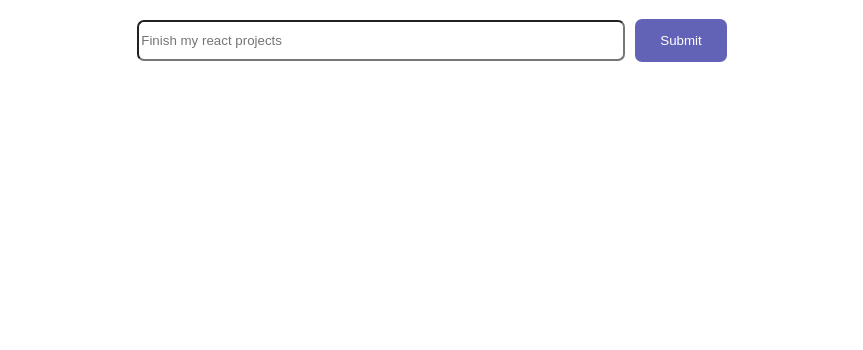
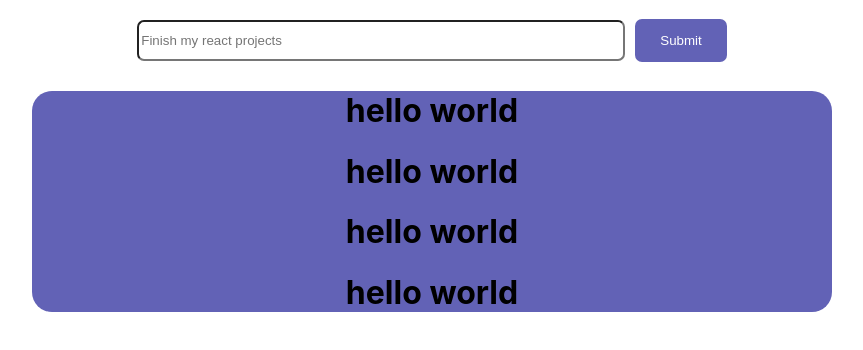
Before and after one commit to muyasamuel/React-Todo-List, a React (Create React App) app: page / in a window 1280 px wide. Shown: the top 350 px of the page, without its empty margins (208-1071 px from the left). Built offline with nearby package versions, Linux system fonts and the light colour scheme.

Commit message:
Adding a list css module and styling the div ist

```diff
--- a/src/components/List.js
+++ b/src/components/List.js
@@ -1,8 +1,13 @@
-import React from 'react'
+import React from 'react';
+import classes from './List.module.css'
 
 function List() {
   return (
-    <div>
+    <div className={classes.listDiv}>
+        <h1>hello world</h1>
+        <h1>hello world</h1>
+        <h1>hello world</h1>
+        <h1>hello world</h1>
 
 
     </div>
--- /dev/null
+++ b/src/components/List.module.css
@@ -0,0 +1,8 @@
+.listDiv{
+    background-color:  rgb(98, 98, 182);
+    border-radius: 20px;
+    height: auto;
+    width: 50rem;
+    margin: auto;
+
+}
```
